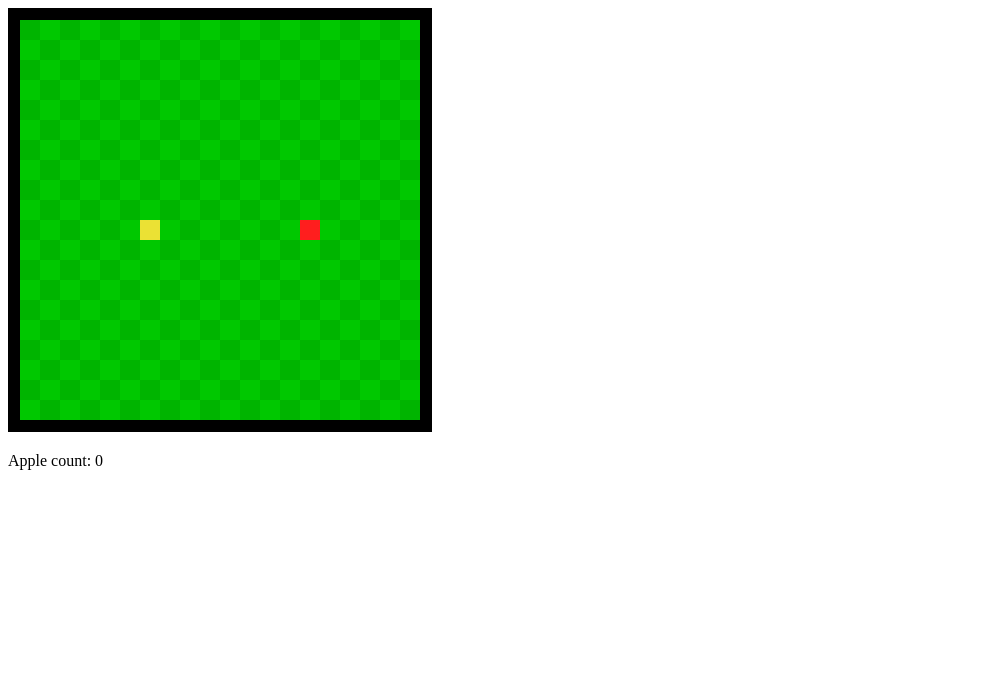
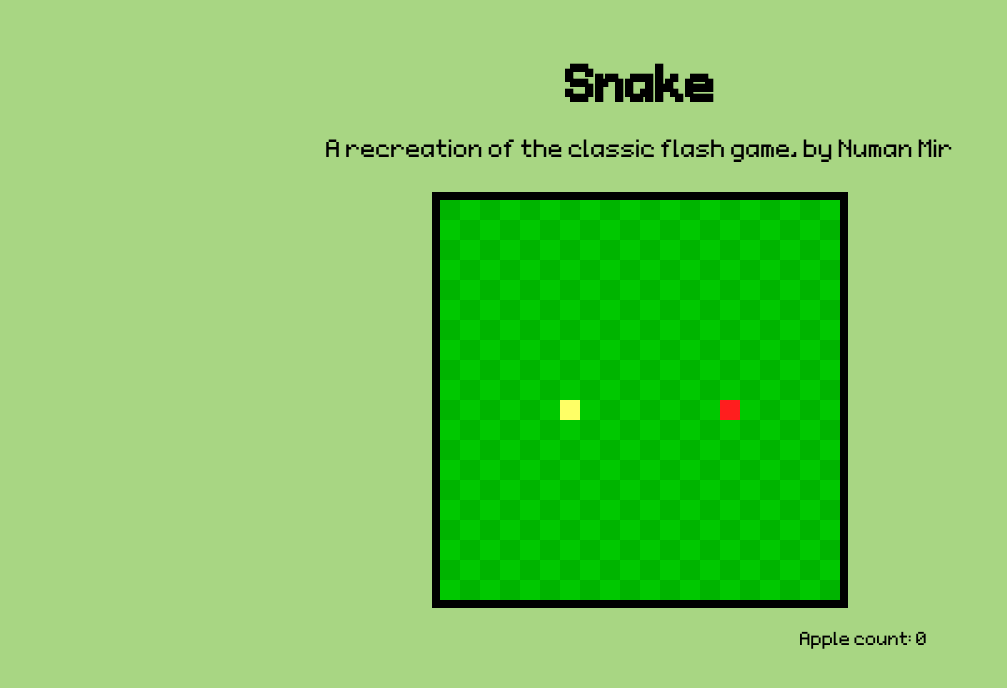
Before and after one commit to nmir120/Snake, a plain HTML site: page index.html in a window 1280 px wide. Shown: the whole page, without its empty margins (0-1007 px from the left). Drawn offline with Linux system fonts and the light colour scheme.

Commit message:
added background, title, font

```diff
--- a/index.html
+++ b/index.html
@@ -4,14 +4,23 @@
         <meta charset="UTF-8" />
         <meta name="viewport" content="width=device-width, initial-scale=1.0" />
         <meta http-equiv="X-UA-Compatible" content="ie=edge" />
+        <link rel="stylesheet" href="styles.css">
         <title>Snake</title>
         <script src="./index.js"></script>
         <style type="text/css">
-            canvas { border: 12px solid black; }
+            canvas { position: absolute; top: 0px; left: 0px; right: 0px; bottom: 0px; margin: auto; border: 8px solid black;  }
         </style>
     </head>
-    <body onload="draw();">
-        <canvas id="canvas" width="400" height="400"></canvas>
-        <p id="apples">Apple count: 0</p>
+    <body onload="draw();" style="background-color: rgb(168, 214, 131)">
+      <div class="a">
+        <br>
+        <br>
+        <h1>Snake</h1>
+        <p class="a">A recreation of the classic flash game, by Numan Mir</p>
+      </div>
+      <canvas id="canvas" width="400" height="400"></canvas>
+      <div style="position:fixed; left:800px; top:600px;">
+        <p id="apples" style>Apple count: 0</p>
+      </div>
     </body>
 </html>
--- a/index.js
+++ b/index.js
@@ -4,12 +4,16 @@
 - unnecessary to load apple and background each time? only load when consumed? nbd tho
 - push on two body pieces rather than 1?
 - adjustable grid (and tile) size?
+  - full screen mode?
 - adjustable speed/difficulty (higher draws per second)
 - disable borders option (portals instead)
 - apple count
+  - change font
+- centre canvas in window
 - game over screen (apple count, high-score apple count?)
 - add an html element beneath canvas that displays current score mid-game?
 - sound effects
+- what happens if you win?
 */
 
 document.addEventListener("keydown", keyDownEvent);
@@ -23,7 +27,7 @@ var nextX = 0;
 var nextY = 0;
 var appleX = 14 * tileSize;
 var appleY = 10 * tileSize;
-var snakeColour = 'rgb(235, 225, 52)';
+var snakeColour = 'rgb(255, 255, 102)';
 var currentSnakeColour = snakeColour;
 var appleColour = 'rgb(255, 30, 30)';
 var deadSnakeColour = 'rgb(115, 115, 115)';
@@ -51,7 +55,7 @@ function loadBackground(ctx) {
 }
 
 function checkBorderCollision() {
-  if ((snakeHeadX + tileSize * nextX) < 0 || (snakeHeadX + tileSize * nextX) > 19 * tileSize || (snakeHeadY + tileSize * nextY) < 0 || (snakeHeadY + tileSize * nextY) > 19 * tileSize) {
+  if ((snakeHeadX + tileSize * nextX) < 0 || (snakeHeadX + tileSize * nextX) > (tileSize-1) * tileSize || (snakeHeadY + tileSize * nextY) < 0 || (snakeHeadY + tileSize * nextY) > (tileSize - 1) * tileSize) {
     return true;
   }
 }
@@ -78,11 +82,13 @@ function drawSnake(ctx) {
 
 function draw() {
   var canvas = document.getElementById('canvas');
+
   var prevX;
   var prevY;
 
   if (canvas.getContext) {
     var ctx = canvas.getContext('2d');
+
     // load checkered background
     loadBackground(ctx);
     //load apple
--- /dev/null
+++ b/styles.css
@@ -0,0 +1,24 @@
+@font-face{
+  font-family:"monaco1";
+  src: url(font/monaco.ttf)
+}
+
+div.a {
+  line-height: 10px;
+}
+
+p {
+  font-family: 'monaco1';
+  font-size: 30px;
+}
+
+p.a {
+  text-align: center;
+  font-size: 40px;
+}
+
+h1 {
+  text-align: center;
+  font-family: 'monaco1';
+  font-size: 80px;
+}
```
Also changed, not shown: font/monaco.ttf (added).
